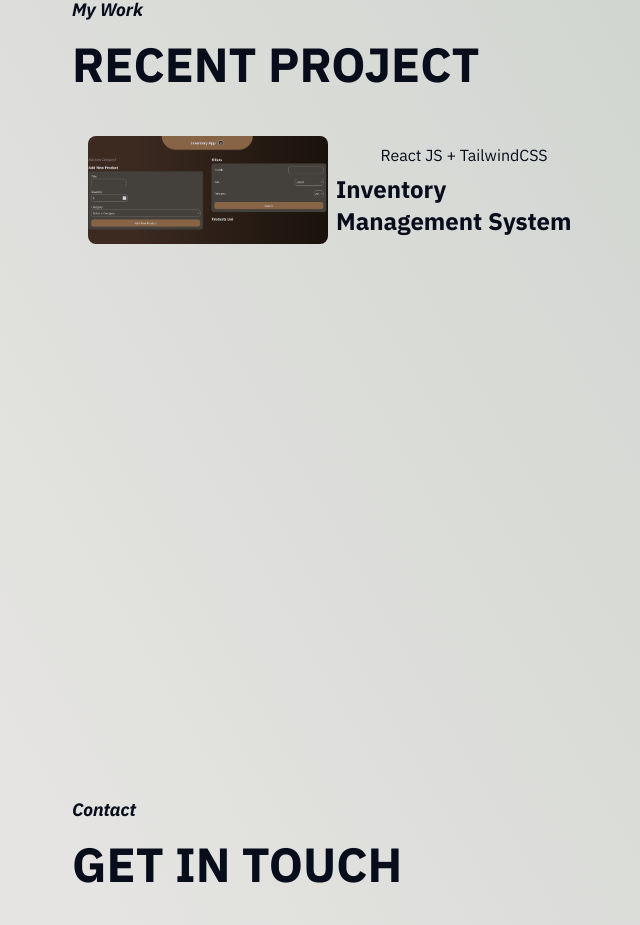
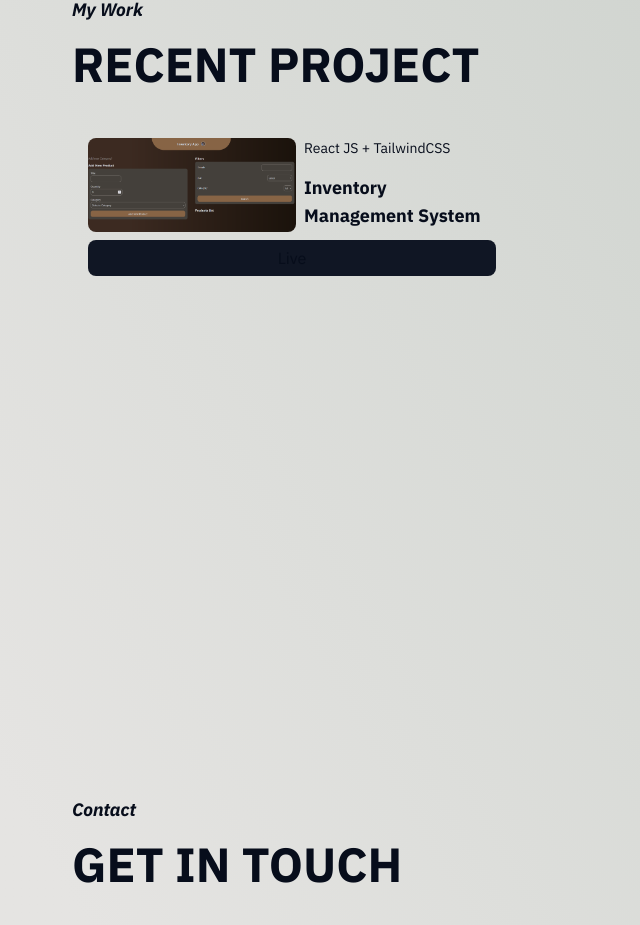
Before and after one commit to Mahaan10/personalPortfolio, a React (Vite) app: page / in a window 1280 px wide. Shown: the part 2454-3379 px from the top of the page, without its empty margins (273-913 px from the left). Built offline with nearby package versions, Linux system fonts and the light colour scheme.

Commit message:
modify Live button...

```diff
--- a/src/components/Portfolio.jsx
+++ b/src/components/Portfolio.jsx
@@ -1,6 +1,7 @@
 import "aos/dist/aos.css";
 import AOS from "aos";
 import { useEffect } from "react";
+import { Link } from "react-router";
 
 const projects = [
   {
@@ -32,23 +33,36 @@ function Portfolio() {
       </div>
       <div className="flex justify-between">
         {projects.map((project) => (
-          <a
-            href={project.demo}
-            target="_blank"
-            rel="noopener noreferrer"
+          <div
             key={project.id}
-            className="cursor-pointer dark:bg-rich-black px-4 py-2 rounded-lg transition"
+            className="dark:bg-rich-black px-4 py-2 rounded-lg"
           >
-            <div className="flex justify-center gap-x-2">
-              <div className="max-w-60">
-                <img src={project.img} alt="" className="w-full rounded-lg" />
+            <div className="flex flex-col py-0.5">
+              <div className="flex gap-x-2 cursor-pointer">
+                <div className="max-w-52">
+                  <img
+                    src={project.img}
+                    alt={project.title}
+                    className="w-full rounded-lg"
+                  />
+                </div>
+                <div className="w-48">
+                  <h1 className="mb-4 text-sm">{project.features}</h1>
+                  <h1 className="text-lg font-bold">{project.title}</h1>
+                </div>
               </div>
-              <div className="w-64 mx-auto flex items-center justify-evenly flex-col">
-                <h1 className="">{project.features}</h1>
-                <h1 className="text-2xl font-bold">{project.title}</h1>
-              </div>
+              <Link
+                to={project.demo}
+                target="_blank"
+                rel="noopener noreferrer"
+                className="w-full"
+              >
+                <button className="mt-2 w-full bg-eerie-black cursor-pointer rounded-lg py-1.5">
+                  Live
+                </button>
+              </Link>
             </div>
-          </a>
+          </div>
         ))}
       </div>
     </div>
```
